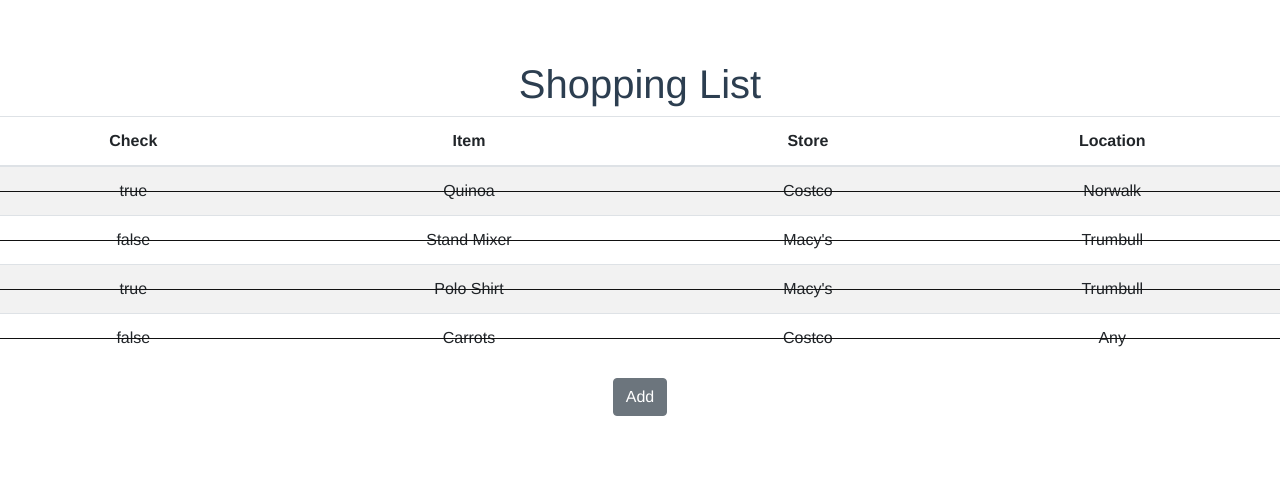
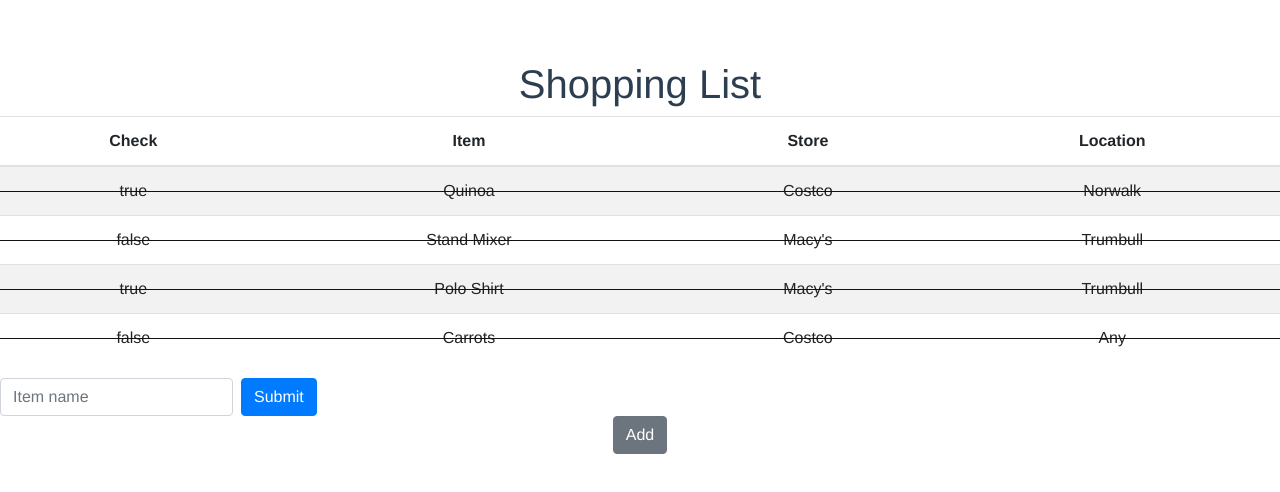
Before and after one commit to jec52011/shopping_list, a Vue app: page / in a window 1280 px wide. Shown: the top 492 px of the page. Built offline with nearby package versions, Linux system fonts and the light colour scheme.

Commit message:
Added text input and submit button

```diff
--- a/src/components/Main.vue
+++ b/src/components/Main.vue
@@ -19,6 +19,18 @@
       </template>
 
     </b-table>
+
+    <b-form inline @submit="onSubmit">
+      <label class="sr-only" for="inputName">Item: </label>
+      <b-input
+        class="mb-2 mr-sm-2 mb-sm-0"
+        id="inputName"
+        placeholder="Item name"
+        type="text"
+        required />
+      <b-button type="submit" variant="primary">Submit</b-button>
+    </b-form>
+
     <b-button @click="addItem">Add</b-button>
   </div>
 </template>
@@ -56,6 +68,10 @@ export default {
       else {
         row._rowVariant = ''
       }
+    },
+    onSubmit (evt) {
+      evt.preventDefault()
+      alert(JSON.stringify(this.form))
     }
   }
 }
@@ -63,9 +79,7 @@ export default {
 
 <style>
   table { border-collapse: collapse; }
-
   td { position: relative; }
-
   tr.table-danger td:before {
   content: " ";
   position: absolute;
@@ -74,7 +88,6 @@ export default {
   border-bottom: 1px solid #111;
   width: 100%;
   }
-
   .table-danger, .table-danger > th, .table-danger > td {
     background-color: transparent;
   }
@@ -84,7 +97,6 @@ export default {
   .table-danger th, .table-danger td, .table-danger thead th, .table-danger tbody + tbody {
     border-color: rgb(222, 226, 230);
   }
-
 </style>
 
 <!-- table-basic-1.vue -->
```
